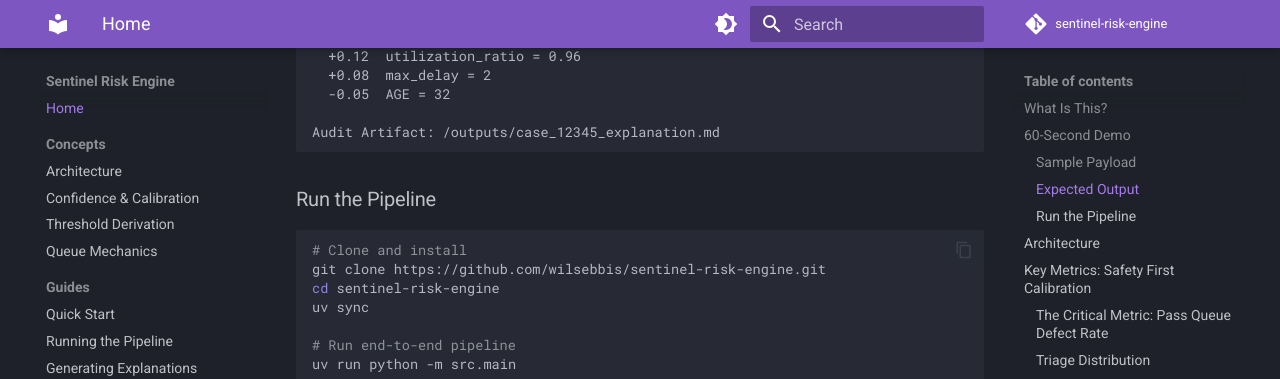
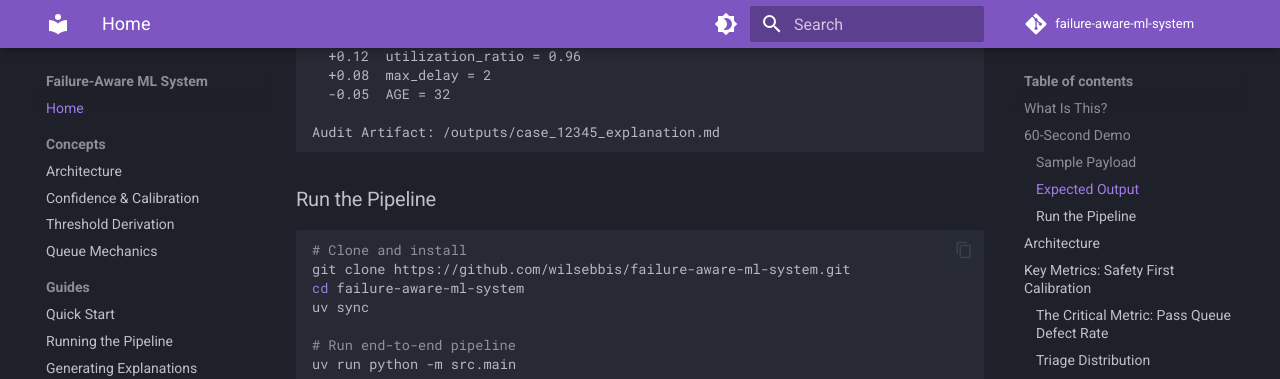
Before and after one commit to wilsebbis/failure-aware-ml-system, an MkDocs documentation site: the page built from docs/index.md, in a window 1280 px wide and 900 px high, scrolled down 1538 px. Shown: the top 379 px of the window. Built offline with MkDocs 1.6.1 and Material for MkDocs 9.7.7, drawn with Linux system fonts in a browser that asks for light colours; comment, search, counter and statistics services are not loaded; some of the changed text lies outside the part shown.

Commit message:
refactor: Rename project from Sentinel Risk Engine to Failure-Aware ML System across all documentation and configuration.

````diff
--- a/docs/index.md
+++ b/docs/index.md
@@ -1,4 +1,4 @@
-# Sentinel: Asymmetric Risk Triage System
+# Failure-Aware ML System
 
 **Fail-Safe Classification | Human-in-the-Loop | Minimize False Negatives**
 
@@ -6,7 +6,7 @@
 
 ## What Is This?
 
-Sentinel is an **asymmetric risk triage system** for regulated environments. It takes tabular input data and outputs a three-way decision:
+Failure-Aware ML System is an **asymmetric risk triage system** for regulated environments. It takes tabular input data and outputs a three-way decision:
 
 | Decision | Trigger | Outcome |
 |----------|---------|---------|
@@ -72,8 +72,8 @@ Audit Artifact: /outputs/case_12345_explanation.md
 
 ```bash
 # Clone and install
-git clone https://github.com/wilsebbis/sentinel-risk-engine.git
-cd sentinel-risk-engine
+git clone https://github.com/wilsebbis/failure-aware-ml-system.git
+cd failure-aware-ml-system
 uv sync
 
 # Run end-to-end pipeline
@@ -160,7 +160,7 @@ Current thresholds:
 
 ## Explainability & Audit Artifacts
 
-Sentinel generates explainability artifacts that **can support compliance workflows** (GDPR Right to Explanation, FCRA adverse action notices). These are audit aids, not legal compliance by themselves.
+Failure-Aware ML System generates explainability artifacts that **can support compliance workflows** (GDPR Right to Explanation, FCRA adverse action notices). These are audit aids, not legal compliance by themselves.
 
 ### What Gets Generated
 
@@ -207,7 +207,7 @@ flowchart LR
 ## Project Structure
 
 ```
-sentinel-risk-engine/
+failure-aware-ml-system/
 ├── src/
 │   ├── data/           # Loading, preprocessing, splitting
 │   ├── models/         # Logistic, RF, XGBoost
--- a/mkdocs.yml
+++ b/mkdocs.yml
@@ -1,9 +1,9 @@
-site_name: Sentinel Risk Engine
+site_name: Failure-Aware ML System
 site_description: High-Recall Risk Assessment System for Regulated Environments
 site_url: https://wilsebbis.github.io/failure-aware-ml-system
 
-repo_name: sentinel-risk-engine
-repo_url: https://github.com/wilsebbis/sentinel-risk-engine
+repo_name: failure-aware-ml-system
+repo_url: https://github.com/wilsebbis/failure-aware-ml-system
 
 theme:
   name: material
````
Also changed, not shown: README.md (+6 -6 lines), docs/api/index.md (+1 -1 lines), docs/concepts/architecture.md (+2 -2 lines), docs/guides/quickstart.md (+3 -3 lines), docs/model_card.md (+2 -2 lines).
